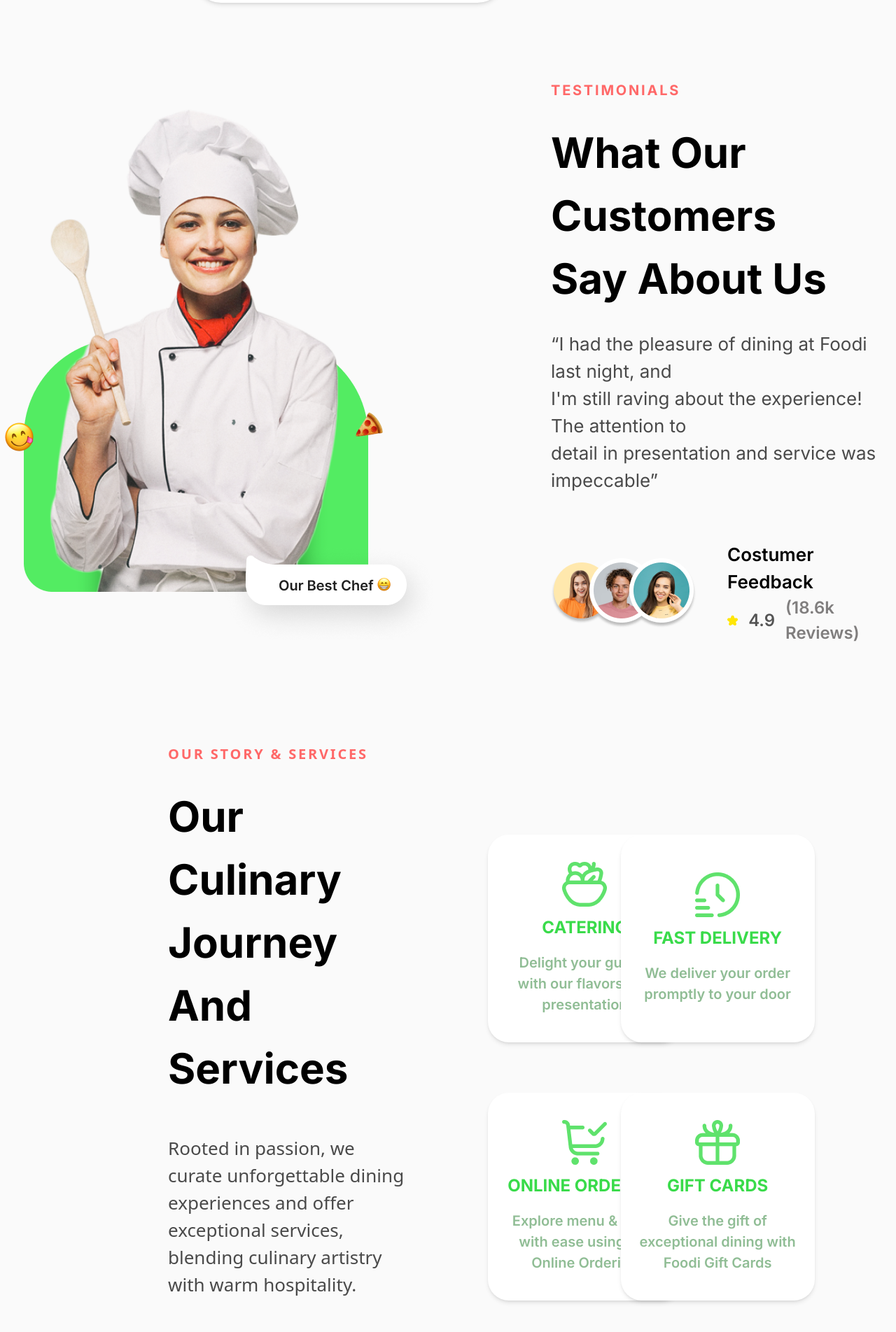
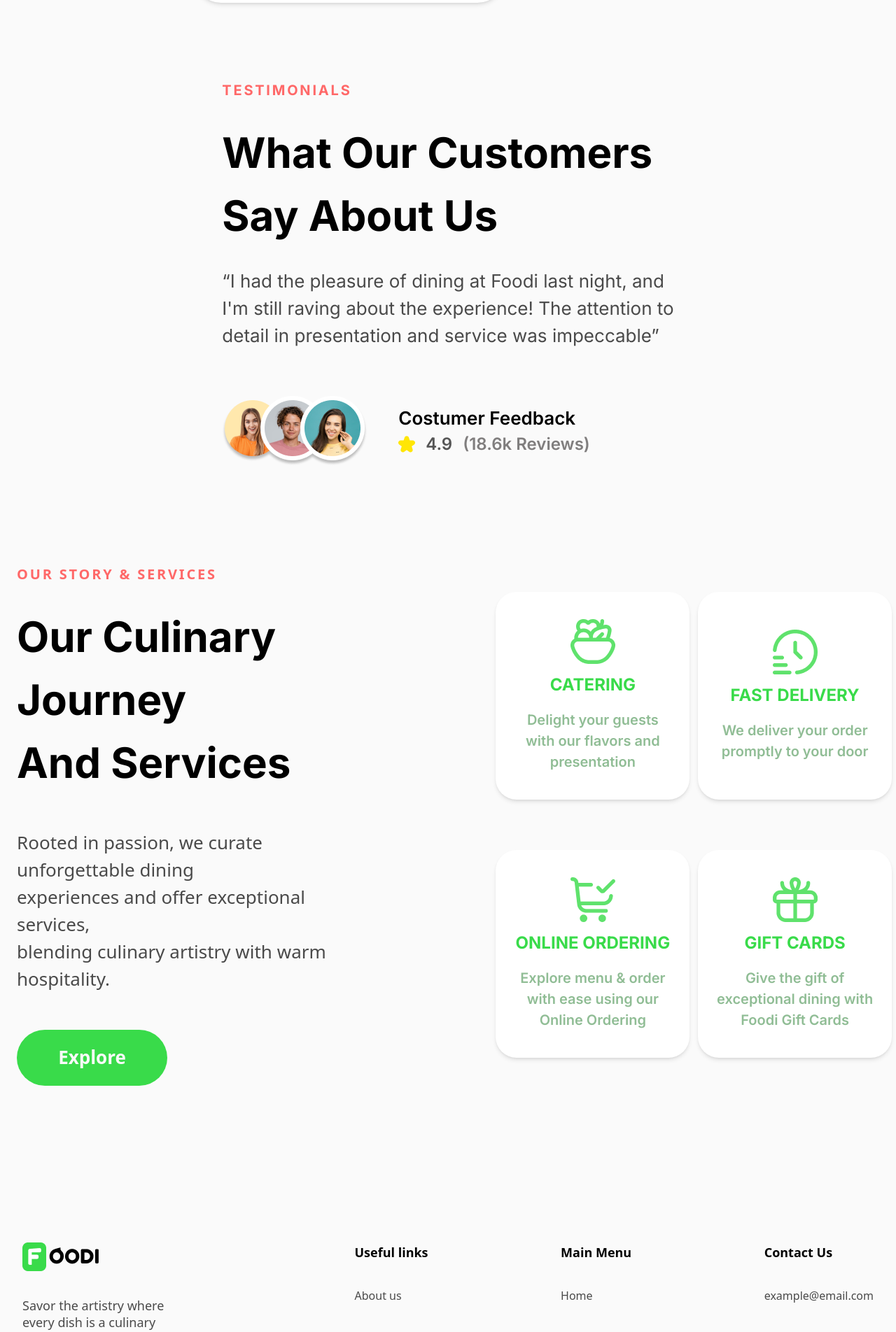
Before and after one commit to ardszsantos/foodi-tailwindreact, a React (Create React App) app: page / in a window 1280 px wide. Shown: the part 4985-6889 px from the top of the page at 70% size. Built offline with nearby package versions, Linux system fonts and the light colour scheme.

Commit message:
giving up

```diff
--- a/src/components/storyServices.js
+++ b/src/components/storyServices.js
@@ -2,7 +2,7 @@ import ServicesCard from "./assets/servicesCard";
 
 const OurStoryServices = () => {
   return (
-    <div className="flex items-center justify-center ml-60 mt-[140px]" >
+    <div className="flex items-center justify-center ml-60 mt-[140px]  below-xl:ml-6  " >
       <div>
         <p className="mb-[29px] popUpperText text-[20px] font-bold text-sectionDscText">
           OUR STORY & SERVICES
@@ -22,7 +22,7 @@ const OurStoryServices = () => {
           </span>
         </button>
       </div>
-      <div className="mr-40 ml-40 grid grid-cols-1 md:grid-cols-2 place-items-center">
+      <div className="mr-40 ml-40 grid grid-cols-1 md:grid-cols-2 place-items-center below-xl:mr-0">
         <ServicesCard title={'CATERING'} subtitle={'Delight your guests with our flavors and presentation'} imgUrl={`${process.env.PUBLIC_URL}/images/cardSalad.png`}/>
         <ServicesCard title={'FAST DELIVERY'} subtitle={'We deliver your order promptly to your door'} imgUrl={`${process.env.PUBLIC_URL}/images/fastDelivery.png`} />
         <ServicesCard title={'ONLINE ORDERING'} subtitle={'Explore menu & order with ease using our Online Ordering '} imgUrl={`${process.env.PUBLIC_URL}/images/cardShopping.png`} />
--- a/src/components/testimonials.js
+++ b/src/components/testimonials.js
@@ -3,7 +3,7 @@ import StarIcon from "./assets/starSVG";
 const TestimonialsSection = () => {
   return (
     <div className="flex gap-[156px] justify-center items-center mt-[110px] interFont">
-      <img src={`${process.env.PUBLIC_URL}/images/chef.png`}/>
+      <img className="below-xl:hidden" src={`${process.env.PUBLIC_URL}/images/chef.png`}/>
       <div className="flex flex-col">
         <p className="mb-[29px] popUpperText text-[20px] font-bold text-sectionDscText">
           TESTIMONIALS
```
